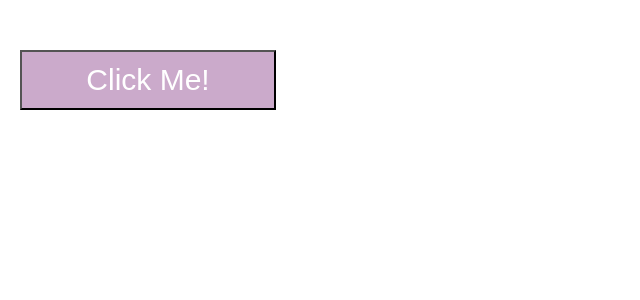
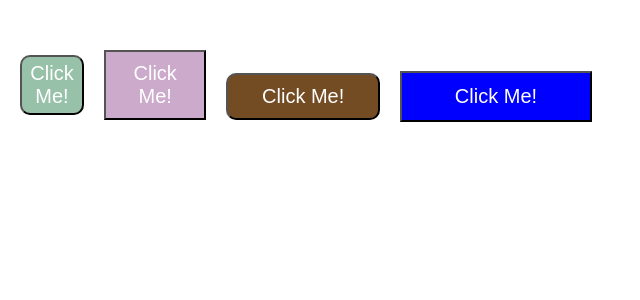
Before and after one commit to Shradha-singh23/React-Projects, a React (Create React App) app in the folder projects/: page / in a window 1280 px wide. Shown: the top 300 px of the page, without its empty margins (0-640 px from the left). Built offline with nearby package versions, Linux system fonts and the light colour scheme.

Commit message:
worked with props as: Rounded corners, size and bgcolor

```diff
--- a/projects/src/reuseable-components/components/App.js
+++ b/projects/src/reuseable-components/components/App.js
@@ -4,7 +4,32 @@ import Button from "./Button"
 export default function App(){
     return(
         <div>
-            <Button bgcolor="secondary" isRoundedCorners={false}> Click Me! </Button>
+            <Button
+                bgcolor="primary"
+                isRoundedCorners={true}
+                size="xs"
+            >
+                Click Me!
+            </Button>
+            <Button
+                bgcolor="secondary"
+                isRoundedCorners={false}
+                size="sm"
+            >
+                Click Me!
+            </Button>
+            <Button
+                bgcolor="tertiary"
+                isRoundedCorners={true}
+                size="md"
+            >
+                Click Me!
+            </Button>
+            <Button
+                size="lg"
+            >
+                Click Me!
+            </Button>
         </div>
     )
 }
--- a/projects/src/reuseable-components/components/Button.js
+++ b/projects/src/reuseable-components/components/Button.js
@@ -6,27 +6,46 @@ const backgroundColors = {
     secondary: "#CBAACB",
     tertiary: "#744C24"
 }
+const variants = {
+    xs: {
+        padding: "5px",
+        width: "5%"
+    },
+    sm: {
+        padding: "10px",
+        width: "8%"
+    },
+    md: {
+        padding: "10px",
+        width: "12%"
+    },
+    lg: {
+        padding: "12px",
+        width: "15%"
+    }
+}
 
 export default function Button({
     children,
     bgcolor,
     buttonSize,
-    isRoundedCorners
+    isRoundedCorners,
+    size
 })
 {
     return(
         <button
             style={{
                 fontWeight: 400,
+                padding: variants[size].padding,
                 cursor: "pointer",
                 transition: "transform 0.3s ease",
                 backgroundColor: backgroundColors[bgcolor] || backgroundColors.default,
                 color:"white",
                 marginLeft: "20px",
                 marginTop:"50px",
-                fontSize: "30px",
-                width: "20%",
-                height: "60px",
+                fontSize: "20px",
+                width: variants[size].width,
                 borderRadius: isRoundedCorners ? "10px" : "0px"
             }}
         >
```
